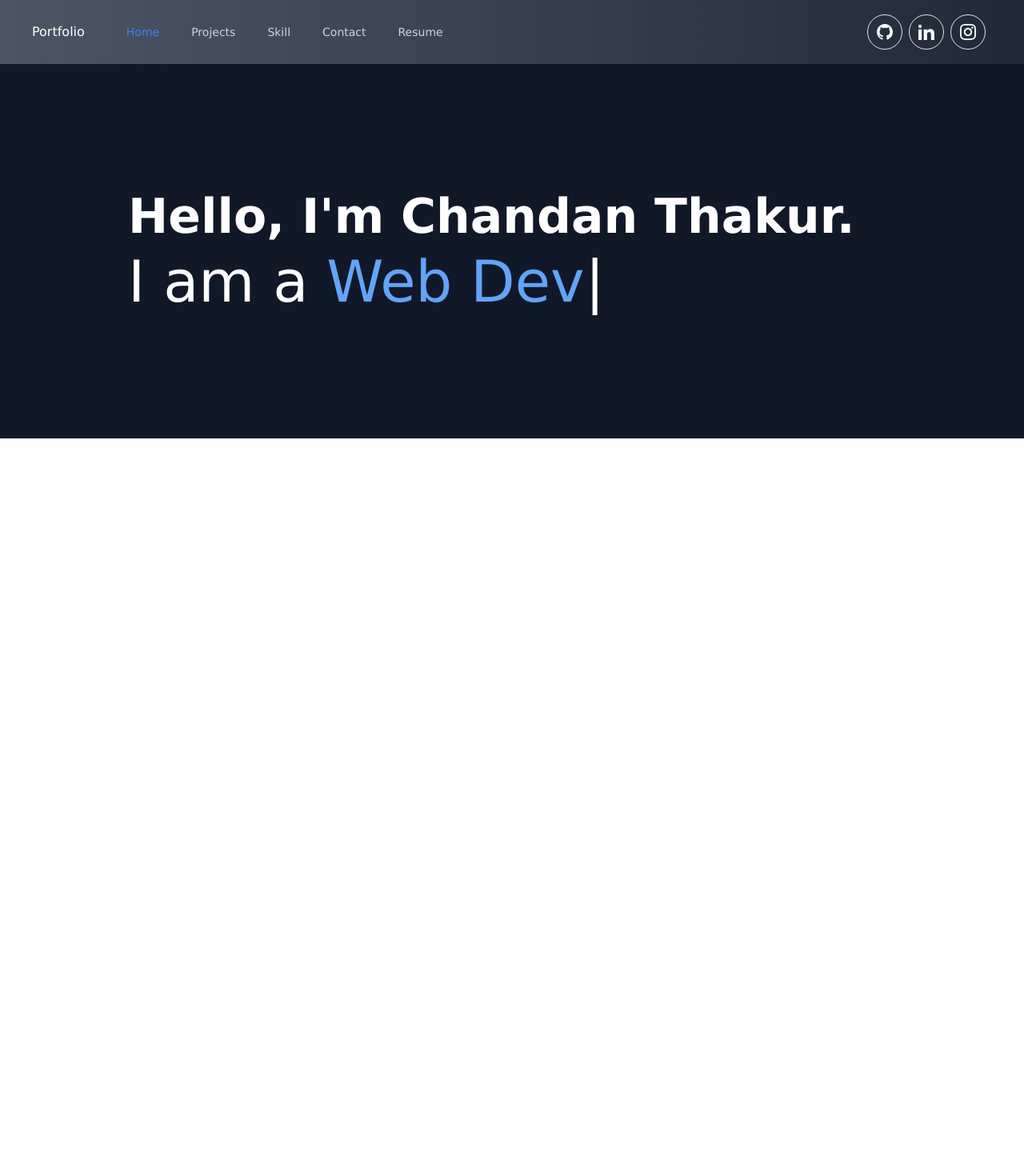
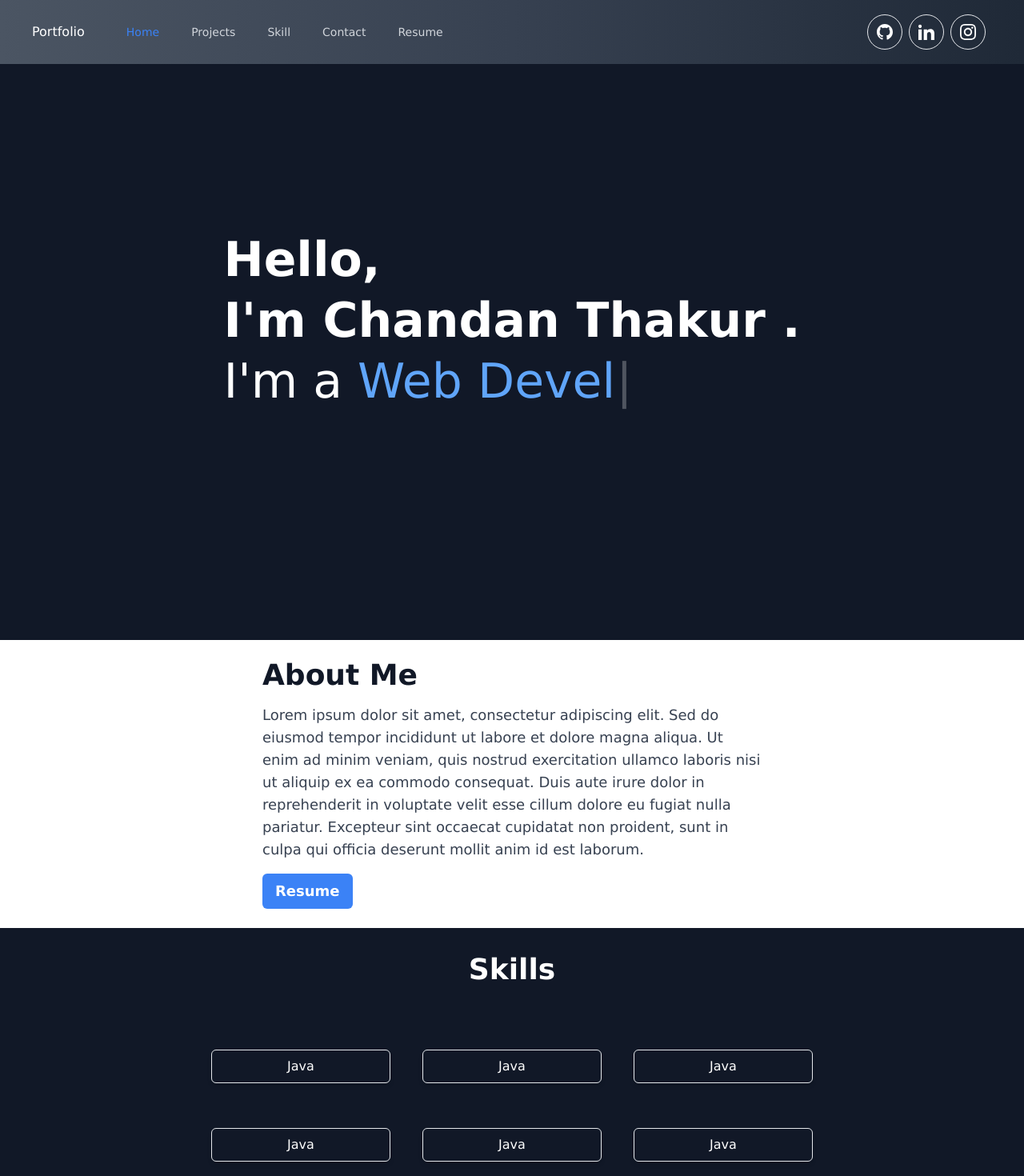
Before and after one commit to ThatGuyChandan/Portfolio, a React (Create React App) app: page / in a window 1280 px wide. Shown: the top 1470 px of the page at 80% size. Before the commit the page ends 800 px from the top, so only its background shows below. Built offline with nearby package versions, Linux system fonts and the light colour scheme.

Commit message:
about,skill

```diff
--- a/src/App.css
+++ b/src/App.css
@@ -7,3 +7,7 @@
   font-family: "Lucida Sans", "Lucida Sans Regular", "Lucida Grande",
     "Lucida Sans Unicode", Geneva, Verdana, sans-serif;
 }
+html,
+body {
+  height: 100%;
+}
--- a/src/App.js
+++ b/src/App.js
@@ -1,12 +1,16 @@
 import "./App.css";
+import About from "./components/About";
 import Home from "./components/Home";
 import NavBar from "./components/NavBar";
+import Skills from "./components/Skills";
 
 function App() {
   return (
     <div className="App">
       <NavBar />
       <Home />
+      <About />
+      <Skills />
     </div>
   );
 }
--- /dev/null
+++ b/src/components/About.js
@@ -0,0 +1,30 @@
+import React from "react";
+
+const About = () => {
+  return (
+    <div className="max-w-2xl mx-auto p-6">
+      <h1 className="text-2xl sm:text-3xl md:text-3xl lg:text-4xl font-bold mb-4 text-gray-900">
+        About Me
+      </h1>
+      <p className=" text-sm sm:text-lg   text-gray-700 leading-relaxed">
+        Lorem ipsum dolor sit amet, consectetur adipiscing elit. Sed do eiusmod
+        tempor incididunt ut labore et dolore magna aliqua. Ut enim ad minim
+        veniam, quis nostrud exercitation ullamco laboris nisi ut aliquip ex ea
+        commodo consequat. Duis aute irure dolor in reprehenderit in voluptate
+        velit esse cillum dolore eu fugiat nulla pariatur. Excepteur sint
+        occaecat cupidatat non proident, sunt in culpa qui officia deserunt
+        mollit anim id est laborum.
+      </p>
+      <div>
+        <a
+          href="#resume"
+          className="text-sm sm:text-lg  bg-blue-500 hover:bg-blue-700 text-white font-bold py-2 px-4 rounded-md transition duration-300 inline-block mt-4"
+        >
+          Resume
+        </a>
+      </div>
+    </div>
+  );
+};
+
+export default About;
--- a/src/components/Home.js
+++ b/src/components/Home.js
@@ -1,10 +1,12 @@
 import React from "react";
 import Typewriter from "typewriter-effect";
+// import About from "./About";
 
 const Home = () => {
   return (
-    <div className="flex">
-      <div className="social-icon flex flex-col bg-gray-900 pt-10   sm:hidden ">
+    // <div className="sm:min-h-screen bg-gray-900">
+    <div className="   flex  sm:items-center  sm:min-h-screen bg-gray-900  ">
+      {/* <div className="  social-icon  z-50 flex flex-col py-40  sm:hidden  ">
         <a
           href="https://github.com/ThatGuyChandan"
           target="blank"
@@ -48,12 +50,17 @@ const Home = () => {
             <path d="M12 2.163c3.204 0 3.584.012 4.85.07 3.252.148 4.771 1.691 4.919 4.919.058 1.265.069 1.645.069 4.849 0 3.205-.012 3.584-.069 4.849-.149 3.225-1.664 4.771-4.919 4.919-1.266.058-1.644.07-4.85.07-3.204 0-3.584-.012-4.849-.07-3.26-.149-4.771-1.699-4.919-4.92-.058-1.265-.07-1.644-.07-4.849 0-3.204.013-3.583.07-4.849.149-3.227 1.664-4.771 4.919-4.919 1.266-.057 1.645-.069 4.849-.069zm0-2.163c-3.259 0-3.667.014-4.947.072-4.358.2-6.78 2.618-6.98 6.98-.059 1.281-.073 1.689-.073 4.948 0 3.259.014 3.668.072 4.948.2 4.358 2.618 6.78 6.98 6.98 1.281.058 1.689.072 4.948.072 3.259 0 3.668-.014 4.948-.072 4.354-.2 6.782-2.618 6.979-6.98.059-1.28.073-1.689.073-4.948 0-3.259-.014-3.667-.072-4.947-.196-4.354-2.617-6.78-6.979-6.98-1.281-.059-1.69-.073-4.949-.073zm0 5.838c-3.403 0-6.162 2.759-6.162 6.162s2.759 6.163 6.162 6.163 6.162-2.759 6.162-6.163c0-3.403-2.759-6.162-6.162-6.162zm0 10.162c-2.209 0-4-1.79-4-4 0-2.209 1.791-4 4-4s4 1.791 4 4c0 2.21-1.791 4-4 4zm6.406-11.845c-.796 0-1.441.645-1.441 1.44s.645 1.44 1.441 1.44c.795 0 1.439-.645 1.439-1.44s-.644-1.44-1.439-1.44z" />
           </svg>
         </a>
-      </div>
-      <div className="flex-1 bg-gray-900 text-white py-20 px-10 pb-40 sm:py-40 sm:px-40 ">
+      </div> */}
+
+      <div className="flex py-40  justify-center flex-1  text-white   ">
+        <div>
           <h1 className="text-1xl sm:text-2xl md:text-4xl lg:text-6xl font-bold mb-4">
-          Hello, I'm Chandan Thakur.
+            Hello,
           </h1>
-        <div className="text-1xl  sm:text-4xl md:text-5xl lg:text-7xl ">
+          <h1 className="text-1xl sm:text-2xl md:text-4xl lg:text-6xl font-bold mb-4">
+            I'm Chandan Thakur .
+          </h1>
+          <div className="text-1xl  sm:text-2xl md:text-4xl lg:text-6xl ">
             <Typewriter
               options={{
                 delay: 300,
@@ -63,12 +70,12 @@ const Home = () => {
               onInit={(typewriter) => {
                 typewriter
                   .typeString(
-                  "I am a <span class='text-blue-400'>Web Developer</span>"
+                    "I'm a <span class='text-blue-400'>Web Developer .</span>"
                   )
                   .pauseFor(1000)
                   .deleteAll()
                   .typeString(
-                  "I am a <span class='text-blue-400'>Web Developer</span>"
+                    "I'm a <span class='text-blue-400'>Web Developer .</span>"
                   )
                   .start();
               }}
@@ -76,6 +83,9 @@ const Home = () => {
           </div>
         </div>
       </div>
+    </div>
+    // {/* <About /> */}
+    // {/* </div> */}
   );
 };
 
--- a/src/components/NavBar.js
+++ b/src/components/NavBar.js
@@ -11,7 +11,7 @@ function Nav() {
   };
 
   return (
-    <nav className="bg-gradient-to-r from-gray-600 via-gray-700  to-gray-800 p-2">
+    <nav className=" fixed top-0 left-0 w-full  bg-gradient-to-r from-gray-600 via-gray-700  to-gray-800 p-2 ">
       <div className="max-w-7xl mx-auto px-4 sm:px-6 lg:px-8">
         <div className="flex items-center justify-between h-16">
           <div className="flex items-center">
@@ -28,7 +28,7 @@ function Nav() {
               <div className="ml-10 flex items-baseline space-x-4">
                 <a
                   href="#home"
-                  className={`hover:bg-blue-800 ${
+                  className={`hover:bg-blue-800 hover:text-gray-400 ${
                     activeLink === "home" ? "text-blue-500" : "text-gray-300"
                   } px-3 py-2 rounded-md text-sm font-medium`}
                   onClick={() => handleLinkClick("home")}
@@ -38,7 +38,7 @@ function Nav() {
 
                 <a
                   href="#project"
-                  className={`hover:bg-blue-800 ${
+                  className={`hover:bg-blue-800 hover:text-gray-400 ${
                     activeLink === "project" ? "text-blue-500" : "text-gray-300"
                   } px-3 py-2 rounded-md text-sm font-medium`}
                   onClick={() => handleLinkClick("project")}
@@ -47,7 +47,7 @@ function Nav() {
                 </a>
                 <a
                   href="#skill"
-                  className={`hover:bg-blue-800 ${
+                  className={`hover:bg-blue-800 hover:text-gray-400 ${
                     activeLink === "skill" ? "text-blue-500" : "text-gray-300"
                   } px-3 py-2 rounded-md text-sm font-medium`}
                   onClick={() => handleLinkClick("skill")}
@@ -57,7 +57,7 @@ function Nav() {
 
                 <a
                   href="#contact"
-                  className={`hover:bg-blue-800 ${
+                  className={`hover:bg-blue-800 hover:text-gray-400 ${
                     activeLink === "contact" ? "text-blue-500" : "text-gray-300"
                   } px-3 py-2 rounded-md text-sm font-medium`}
                   onClick={() => handleLinkClick("contact")}
@@ -66,7 +66,7 @@ function Nav() {
                 </a>
                 <a
                   href="#resume"
-                  className={`hover:bg-blue-800 ${
+                  className={`hover:bg-blue-800 hover:text-gray-400 ${
                     activeLink === "resume" ? "text-blue-500" : "text-gray-300"
                   } px-3 py-2 rounded-md text-sm font-medium`}
                   onClick={() => handleLinkClick("resume")}
@@ -179,10 +179,13 @@ function Nav() {
       >
         {(ref) => (
           <div className="sm:hidden" id="mobile-menu">
-            <div ref={ref} className="px-2 pt-2 pb-3 space-y-1 sm:px-3">
+            <div
+              ref={ref}
+              className=" flex flex-col  px-2 pt-2 pb-3 space-y-1 sm:px-3"
+            >
               <a
                 href="#home"
-                className={`hover:bg-blue-800 ${
+                className={`hover:bg-blue-800 hover:text-gray-400 ${
                   activeLink === "home" ? "text-blue-500" : "text-gray-300"
                 } px-3 py-2 rounded-md text-sm font-medium`}
                 onClick={() => handleLinkClick("home")}
@@ -192,7 +195,7 @@ function Nav() {
 
               <a
                 href="#project"
-                className={`hover:bg-blue-800 ${
+                className={`hover:bg-blue-800 hover:text-gray-400 ${
                   activeLink === "project" ? "text-blue-500" : "text-gray-300"
                 } px-3 py-2 rounded-md text-sm font-medium`}
                 onClick={() => handleLinkClick("project")}
@@ -201,7 +204,7 @@ function Nav() {
               </a>
               <a
                 href="#skill"
-                className={`hover:bg-blue-800 ${
+                className={`hover:bg-blue-800 hover:text-gray-400 ${
                   activeLink === "skill" ? "text-blue-500" : "text-gray-300"
                 } px-3 py-2 rounded-md text-sm font-medium`}
                 onClick={() => handleLinkClick("skill")}
@@ -210,7 +213,7 @@ function Nav() {
               </a>
               <a
                 href="#contact"
-                className={`hover:bg-blue-800 ${
+                className={`hover:bg-blue-800 hover:text-gray-400 ${
                   activeLink === "contact" ? "text-blue-500" : "text-gray-300"
                 } px-3 py-2 rounded-md text-sm font-medium`}
                 onClick={() => handleLinkClick("contact")}
@@ -219,7 +222,7 @@ function Nav() {
               </a>
               <a
                 href="#resume"
-                className={`hover:bg-blue-800
+                className={`hover:bg-blue-800 hover:text-gray-400
                  ${
                    activeLink === "resume" ? "text-blue-500" : "text-gray-300"
                  } px-3 py-2 rounded-md text-sm font-medium`}
--- /dev/null
+++ b/src/components/Skills.js
@@ -0,0 +1,31 @@
+import React from "react";
+
+const Skills = () => {
+  return (
+    <div className="bg-gray-900 text-white p-8">
+      <h1 className="text-4xl font-bold text-center mb-8">Skills</h1>
+      <div className="flex flex-wrap justify-center gap-5 xl:gap-10 p-12 lg:px-40">
+        <div className="text-center border p-2 mb-4 sm:w-1/5 md:w-1/4  rounded-md shadow-md transition-transform transform hover:scale-105">
+          Java
+        </div>
+        <div className="text-center border p-2 mb-4 sm:w-1/5 md:w-1/4  rounded-md shadow-md transition-transform transform hover:scale-105">
+          Java
+        </div>
+        <div className="text-center border p-2 mb-4 sm:w-1/5 md:w-1/4  rounded-md shadow-md transition-transform transform hover:scale-105">
+          Java
+        </div>
+        <div className="text-center border p-2 mb-4 sm:w-1/5 md:w-1/4  rounded-md shadow-md transition-transform transform hover:scale-105">
+          Java
+        </div>
+        <div className="text-center border p-2 mb-4 sm:w-1/5 md:w-1/4  rounded-md shadow-md transition-transform transform hover:scale-105">
+          Java
+        </div>
+        <div className="text-center border p-2 mb-4 sm:w-1/5 md:w-1/4  rounded-md shadow-md transition-transform transform hover:scale-105">
+          Java
+        </div>
+      </div>
+    </div>
+  );
+};
+
+export default Skills;
```
Lines whose indentation alone changed are shown as unchanged.
